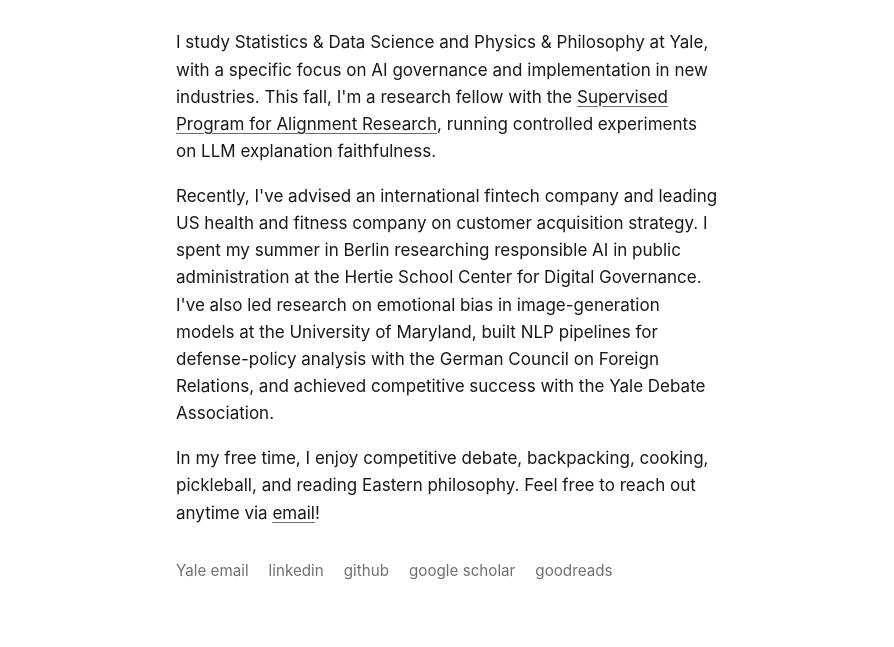
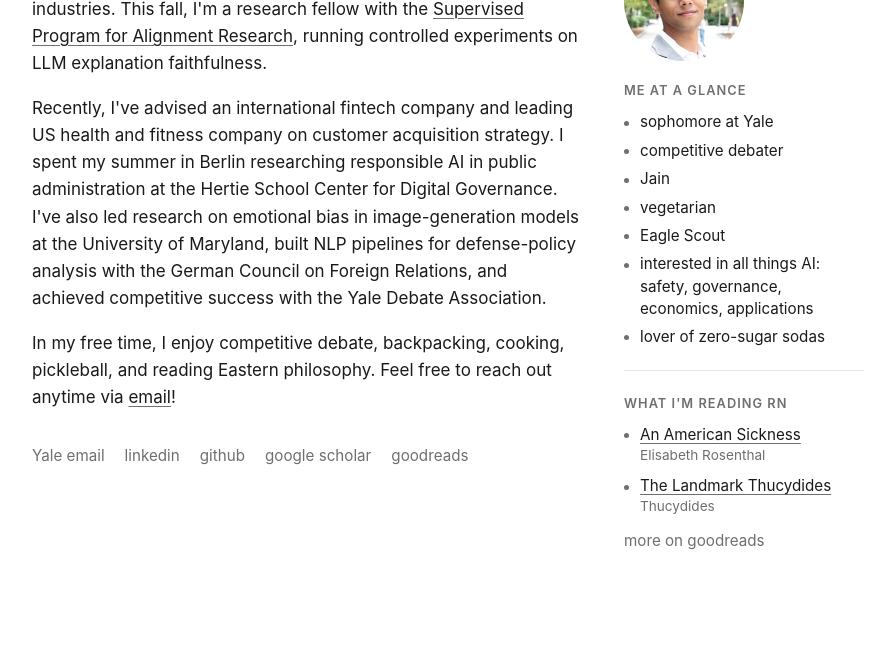
Before and after one commit to mmaneet/maneetmehta-site, a plain HTML site: page index.html in a window 1280 px wide. Shown: the part 255-902 px from the top of the page, without its empty margins (192-1086 px from the left). After the commit the page ends 880 px from the top, so only its background shows below. Drawn offline with Linux system fonts and the light colour scheme; a script that the page names is missing.

Commit message:
Two-column home page: bio beside a glance list and current reading
Co-Authored-By: Claude Fable 5.1 <noreply@anthropic.com>
Claude-Session: https://claude.ai/code/session_012htbtDZaoYEwK5TnzMkYmx

```diff
--- a/index.html
+++ b/index.html
@@ -23,8 +23,7 @@
 </head>
 <body>
   <main class="page-shell">
-    <section class="content-block" aria-label="Maneet Mehta personal website">
-      <img class="avatar" src="me.jpg" alt="Maneet Mehta" width="72" height="72">
+    <section class="content-block wide" aria-label="Maneet Mehta personal website">
       <a class="site-title" href="index.html">Maneet Mehta</a>
 
       <nav class="section-nav" aria-label="Sections">
@@ -108,12 +107,13 @@
 
       </div>
 
+      <div class="columns">
+        <div class="main-col">
       <div class="bio-copy">
         <p>I study Statistics &amp; Data Science and Physics &amp; Philosophy at Yale, with a specific focus on AI governance and implementation in new industries. This fall, I'm a research fellow with the <a class="bio-link" href="https://sparai.org/" target="_blank" rel="noreferrer">Supervised Program for Alignment Research</a>, running controlled experiments on LLM explanation faithfulness.</p>
         <p>Recently, I've advised an international fintech company and leading US health and fitness company on customer acquisition strategy. I spent my summer in Berlin researching responsible AI in public administration at the Hertie School Center for Digital Governance. I've also led research on emotional bias in image-generation models at the University of Maryland, built NLP pipelines for defense-policy analysis with the German Council on Foreign Relations, and achieved competitive success with the Yale Debate Association.</p>
         <p>In my free time, I enjoy competitive debate, backpacking, cooking, pickleball, and reading Eastern philosophy. Feel free to reach out anytime via <a class="bio-link" href="mailto:maneet.mehta@yale.edu">email</a>!</p>
       </div>
-
       <div class="links" aria-label="Contact links">
         <div class="contact-link-wrap">
           <button type="button" class="contact-link" data-copy="maneet.mehta@yale.edu">Yale email</button>
@@ -122,6 +122,28 @@
         <a href="https://github.com/mmaneet" target="_blank" rel="noreferrer">github</a>
         <a href="https://scholar.google.com/citations?user=KrhZ-4UAAAAJ&amp;hl=en" target="_blank" rel="noreferrer">google scholar</a>
         <a href="https://www.goodreads.com/user/show/192253687-maneet" target="_blank" rel="noreferrer">goodreads</a>
+      </div>
+        </div>
+      <aside class="sidebar">
+        <img class="avatar" src="me.jpg" alt="Maneet Mehta" width="120" height="120">
+        <h2>me at a glance</h2>
+        <ul class="glance">
+          <li>sophomore at Yale</li>
+          <li>competitive debater</li>
+          <li>Jain</li>
+          <li>vegetarian</li>
+          <li>Eagle Scout</li>
+          <li>interested in all things AI: safety, governance, economics, applications</li>
+          <li>lover of zero-sugar sodas</li>
+        </ul>
+        <hr>
+        <h2>what I'm reading rn</h2>
+        <ul class="reading" id="reading-list">
+          <li><a href="https://www.goodreads.com/book/show/31253737-an-american-sickness" target="_blank" rel="noreferrer">An American Sickness</a><span class="by">Elisabeth Rosenthal</span></li>
+          <li><a href="https://www.goodreads.com/book/show/27222.The_Landmark_Thucydides" target="_blank" rel="noreferrer">The Landmark Thucydides</a><span class="by">Thucydides</span></li>
+          <li class="more"><a href="https://www.goodreads.com/user/show/192253687-maneet" target="_blank" rel="noreferrer">more on goodreads</a></li>
+        </ul>
+      </aside>
       </div>
     </section>
   </main>
--- a/style.css
+++ b/style.css
@@ -27,6 +27,7 @@ body {
   padding: clamp(3rem, 12vh, 8rem) 1.25rem 4rem;
 }
 .content-block { width: 100%; max-width: 34rem; }
+.content-block.wide { max-width: 52rem; }
 
 .site-title {
   display: inline-block;
@@ -48,7 +49,29 @@ a.site-title:hover { text-decoration: underline; text-underline-offset: 0.2em; }
   :root:not([data-theme="light"]) .theme-toggle .when-dark { display: inline; }
   :root:not([data-theme="light"]) .theme-toggle .when-light { display: none; }
 }
-.avatar { display: block; width: 72px; height: 72px; border-radius: 50%; object-fit: cover; margin: 0 0 1rem; }
+.avatar { display: block; width: 120px; height: 120px; border-radius: 50%; object-fit: cover; margin: 0 0 1.25rem; }
+
+/* Two-column home layout: bio + links on the left, glance + reading on the right */
+.columns { display: grid; grid-template-columns: minmax(0, 1fr) 15rem; gap: 2.5rem; align-items: start; }
+.sidebar { font-size: 0.95rem; }
+.sidebar h2 { font-size: 0.8rem; font-weight: 600; letter-spacing: 0.08em; text-transform: uppercase; color: var(--muted); margin: 0 0 0.6rem; }
+.sidebar hr { border: 0; border-top: 1px solid var(--rule); margin: 1.4rem 0; }
+.sidebar ul { list-style: none; margin: 0; padding: 0; }
+.sidebar li { position: relative; padding-left: 1rem; margin: 0 0 0.4rem; line-height: 1.45; }
+.sidebar li::before { content: ""; position: absolute; left: 0; top: 0.62em; width: 5px; height: 5px; border-radius: 50%; background: var(--muted); }
+.reading li { margin-bottom: 0.6rem; }
+.reading .more { margin-top: 0.8rem; }
+.reading .more::before { display: none; }
+.reading .more { padding-left: 0; }
+.reading .more a { color: var(--muted); text-decoration: none; }
+.reading .more a:hover { color: var(--fg); text-decoration: underline; }
+.reading .by { display: block; color: var(--muted); font-size: 0.85rem; }
+.reading a { color: var(--fg); text-decoration: underline; text-underline-offset: 0.18em; text-decoration-color: var(--muted); }
+.reading a:hover { text-decoration-color: var(--fg); }
+@media (max-width: 720px) {
+  .columns { grid-template-columns: 1fr; gap: 2rem; }
+  .sidebar { border-top: 1px solid var(--rule); padding-top: 1.5rem; }
+}
 .section-button {
   font: inherit;
   font-size: 0.95rem;
```
Also changed, not shown: research.html (+0 -1 lines).
